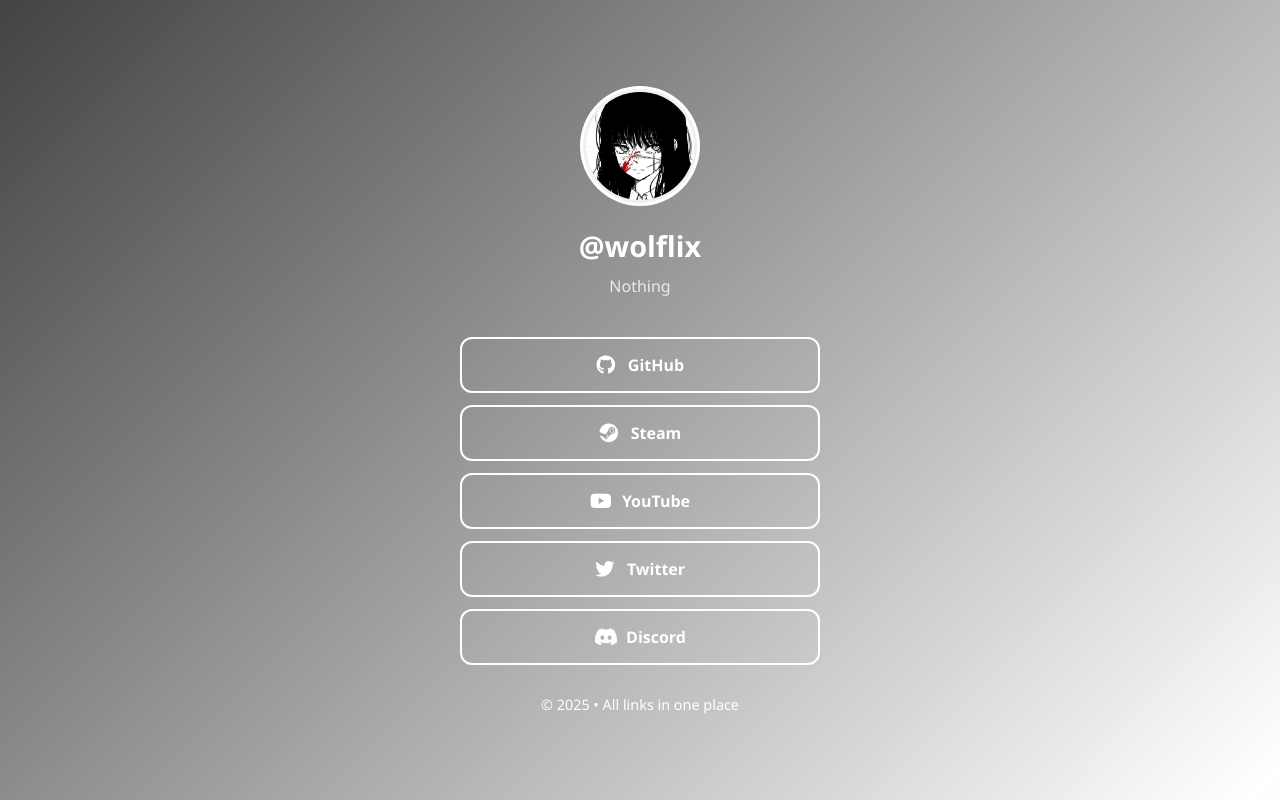
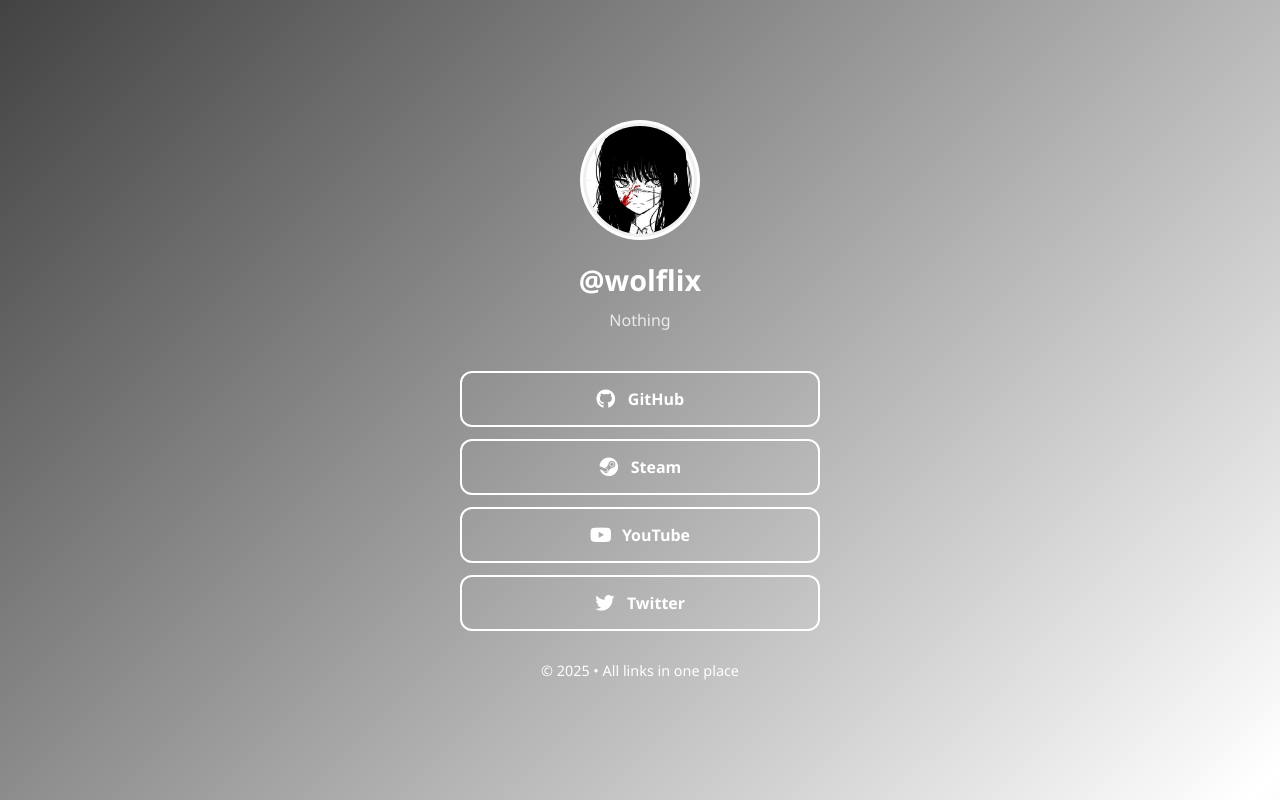
Before and after one commit to wolfl1x/All-links, a plain HTML site: page index.html in a window 1280 px wide. Drawn offline with Linux system fonts and the light colour scheme.

Commit message:
Update index.html

```diff
--- a/index.html
+++ b/index.html
@@ -39,10 +39,6 @@
                 <i class="fab fa-twitter"></i>
                 Twitter
             </a>
-            <a href="https://discord.gg/TBV8bHDn5G" class="link-button">
-                <i class="fab fa-discord"></i>
-                Discord
-            </a>
         </div>
 
         <div class="footer">
```
